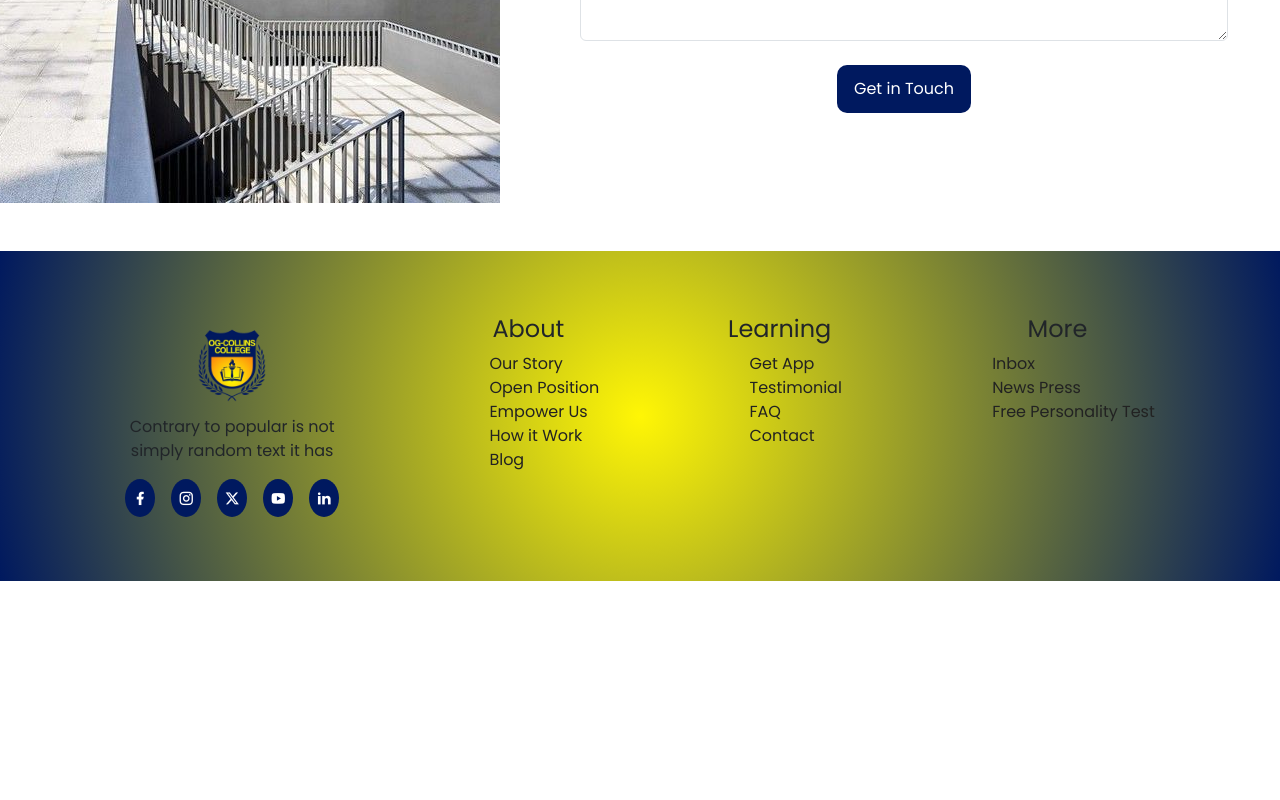
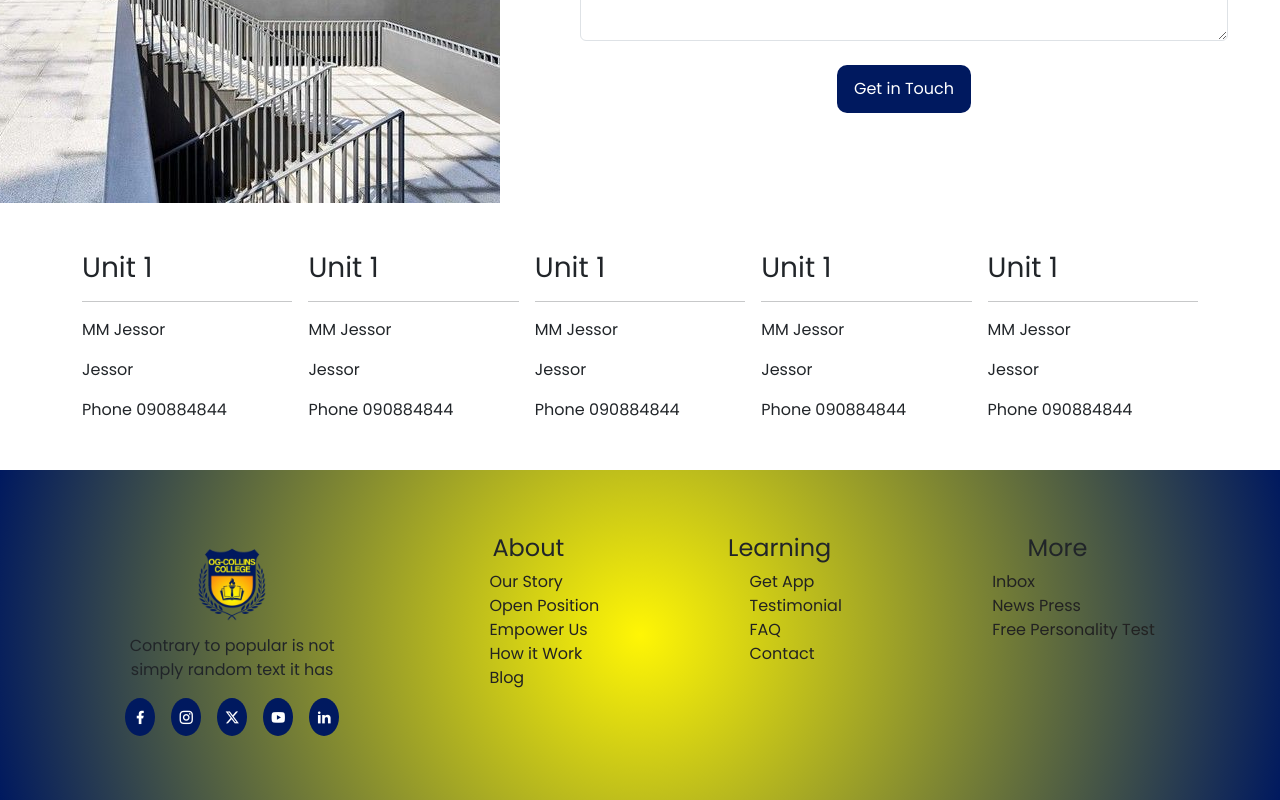
Before and after one commit to collins-dev1/school_website, a React (Create React App) app: page /contact in a window 1280 px wide. Shown: the part 1017-1817 px from the top of the page. Before the commit the page ends 1598 px from the top, so only its background shows below. Built offline with nearby package versions, Linux system fonts and the light colour scheme.

Commit message:
login commit

```diff
--- a/src/App.js
+++ b/src/App.js
@@ -3,6 +3,7 @@ import Blog from './blog';
 import Contact from './contact';
 import Footer from './footer';
 import Home from './home';
+import Login from './login';
 import Navbar from './navbar';
 import { BrowserRouter as Router, Route, Switch } from 'react-router-dom/cjs/react-router-dom.min';
 
@@ -17,20 +18,32 @@ function App() {
               <Home />
             </Route>
             <Route path="/about">
-              <AboutUs/>
+              <AboutUs />
             </Route>
             <Route path="/contact">
-              <Contact/>
+              <Contact />
             </Route>
             <Route path="/blog">
-              <Blog/>
+              <Blog />
             </Route>
           </Switch>
         </div>
-        <Footer/>
+        <Footer />
+
       </div>
     </Router>
   );
 }
 
+const Log = () => {
+  return (
+    <Router>
+      <div className='App'>
+        <Route path="/login">
+          <Login />
+        </Route>
+      </div>
+    </Router>
+  )
+}
 export default App;
--- a/src/contact.js
+++ b/src/contact.js
@@ -45,6 +45,57 @@ const Contact = () => {
                     </div>
                 </div>
             </div>
+
+            {/* Unit Location */}
+            <div className="container mt-5">
+                <div className="row row-cols-1 row-cols-md-5 row-cols-lg-5 g-3">
+                    <div className="col">
+                        <div>
+                            <h3>Unit 1</h3>
+                            <hr/>
+                            <p>MM Jessor</p>
+                            <p>Jessor</p>
+                            <span>Phone 090884844</span>
+                        </div>
+                    </div>
+                    <div className="col">
+                        <div>
+                            <h3>Unit 1</h3>
+                            <hr/>
+                            <p>MM Jessor</p>
+                            <p>Jessor</p>
+                            <span>Phone 090884844</span>
+                        </div>
+                    </div>
+                    <div className="col">
+                        <div>
+                            <h3>Unit 1</h3>
+                            <hr/>
+                            <p>MM Jessor</p>
+                            <p>Jessor</p>
+                            <span>Phone 090884844</span>
+                        </div>
+                    </div>
+                    <div className="col">
+                        <div>
+                            <h3>Unit 1</h3>
+                            <hr/>
+                            <p>MM Jessor</p>
+                            <p>Jessor</p>
+                            <span>Phone 090884844</span>
+                        </div>
+                    </div>
+                    <div className="col">
+                        <div>
+                            <h3>Unit 1</h3>
+                            <hr/>
+                            <p>MM Jessor</p>
+                            <p>Jessor</p>
+                            <span>Phone 090884844</span>
+                        </div>
+                    </div>
+                </div>
+            </div>
         </div>
     );
 }
--- /dev/null
+++ b/src/login.js
@@ -0,0 +1,29 @@
+import {Link} from "react-router-dom";
+
+const Login = () => {
+    return (
+        <div className="login-main">
+            <div className="login-text">
+                <h1>Hello!</h1>
+                <p>Welcome to OG COLLINS College</p>
+            </div>
+            <div className="login-container">
+                <h3>Login</h3>
+                <div>
+                    <input type="email" className="form-control" placeholder="Email" />
+                </div>
+                <div>
+                    <input type="password" className="form-control" placeholder="Password" />
+                </div>
+                <div>
+                    <Link>Forget Password</Link>
+                </div>
+                <div>
+                    <button>Login</button>
+                </div>
+            </div>
+        </div>
+    );
+}
+
+export default Login;
--- a/src/navbar.js
+++ b/src/navbar.js
@@ -54,12 +54,12 @@ const Navbar = () => {
                 </ul>
             </div>
             <div className="nav-button">
-                <a href="">
+                <Link to="/login">
                     <button>Login</button>
-                </a>
-                <a href="">
+                </Link>
+                <Link to="/signup">
                     <button>Register</button>
-                </a>
+                </Link>
             </div>
         </nav>
         // <nav class="navbar navbar-expand-lg bg-body-tertiary">
```
Also changed, not shown: public/school_background.jpeg (added).
